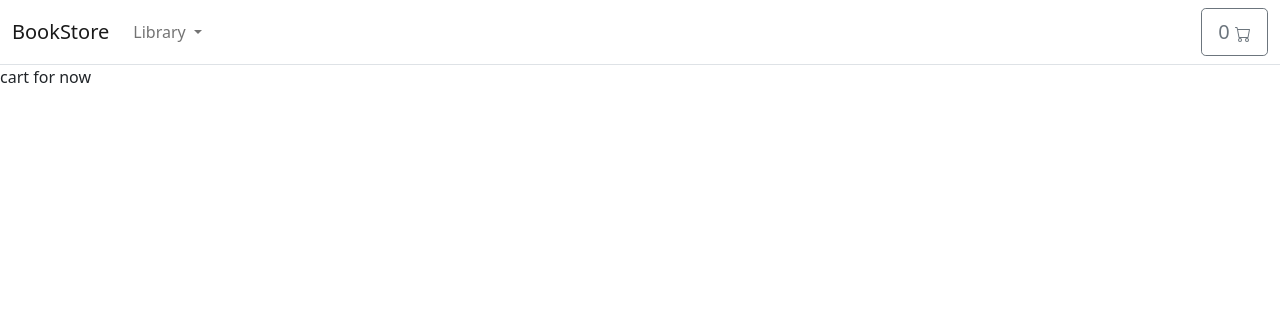
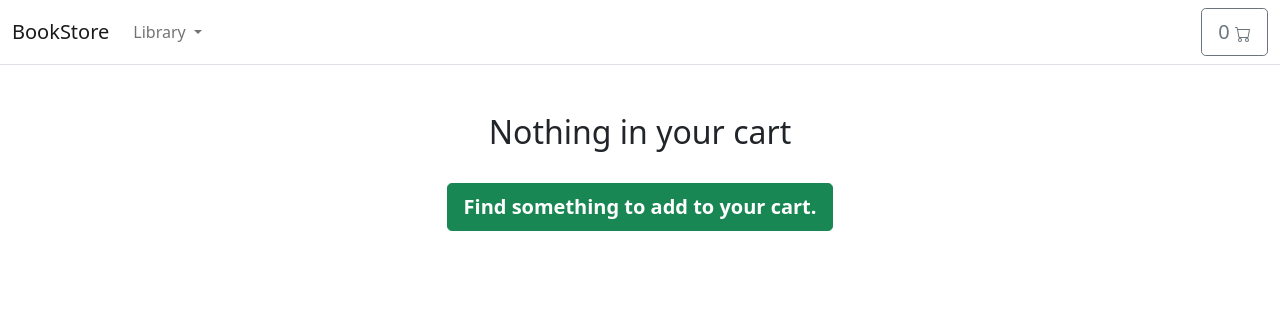
Before and after one commit to chrisdotgrubb/djangoEcommerce, a Django app: page /cart/ in a window 1280 px wide. Shown: the top 325 px of the page. Run offline with Django 4.2, Linux system fonts and the light colour scheme; data that the repository does not hold is empty; some libraries are stand-ins or nearby versions.

Commit message:
Working on cart functionality. Made cart iterable.
Still need to get total of all products, and finish layout of cart.
Add ability to change quantity or delete items from cart.

```diff
--- a/cart/cart.py
+++ b/cart/cart.py
@@ -1,3 +1,5 @@
+from decimal import Decimal
+
 from store.models import Product
 
 
@@ -30,3 +32,17 @@ class Cart:
 
 	def __len__(self):
 		return sum(item['qty'] for item in self.cart.values())
+
+	def __iter__(self):
+		product_ids = self.cart.keys()
+		products = Product.products.filter(id__in=product_ids)
+		cart = self.cart.copy()
+
+		for product in products:
+			cart[str(product.id)]['product'] = product
+			cart[str(product.id)]['price'] = product.price
+
+		for item in cart.values():
+			item['price'] = Decimal(item['price'])
+			item['total_price'] = item['price'] * item['qty']
+			yield item
--- a/cart/urls.py
+++ b/cart/urls.py
@@ -6,5 +6,6 @@ app_name = 'cart'
 urlpatterns = [
 	path('', views.cart_view, name='cart'),
 	path('add/<int:product_id>/', views.cart_add, name='add'),
-	path('update/total/', views.update_cart_number, name='update_total'),
+	path('update/total/', views.cart_update_number, name='update_total'),
+	path('update/details/', views.cart_update_details, name='update_details'),
 ]
--- a/cart/views.py
+++ b/cart/views.py
@@ -7,7 +7,11 @@ from store.models import Product
 
 
 def cart_view(request):
-	return TemplateResponse(request, 'store/cart/cart.html')
+	cart = Cart(request)
+	context = {
+		'cart': cart,
+	}
+	return TemplateResponse(request, 'store/cart/cart.html', context)
 
 
 def cart_add(request, product_id):
@@ -21,11 +25,23 @@ def cart_add(request, product_id):
 		'form': QuantityForm,
 	}
 
-	response = TemplateResponse(request, 'store/cart/_cart_form.html', context)
+	response = TemplateResponse(request, 'store/cart/_form.html', context)
 	trigger_client_event(response, 'cartUpdatedEvent', {}, )
 
 	return response
 
 
-def update_cart_number(request):
-	return TemplateResponse(request, 'store/cart/_cart_total.html')
+def cart_remove(request):
+	pass
+
+
+def cart_update_number(request):
+	return TemplateResponse(request, 'store/cart/_total.html')
+
+
+def cart_update_details(request):
+	return TemplateResponse(request, 'store/cart/_details.html')
+
+
+def cart_update_footer(request):
+	return TemplateResponse(request, 'store/cart/_footer.html')
--- a/templates/navbar.html
+++ b/templates/navbar.html
@@ -24,7 +24,7 @@
 
 				<a type="button" role="button" href="{% url 'cart:cart' %}" class="btn btn-lg btn-outline-secondary">
 					<div id="cart-total" class="d-inline-flex" hx-trigger="load delay:1s, cartUpdatedEvent from:body" hx-get="{% url 'cart:update_total' %}">
-						{% include 'store/cart/_cart_total.html' %}
+						{% include 'store/cart/_total.html' %}
 					</div>
 					<svg xmlns="http://www.w3.org/2000/svg" width="16" height="16" fill="currentColor" class="bi bi-cart" viewBox="0 0 16 16">
 						<path d="M0 1.5A.5.5 0 0 1 .5 1H2a.5.5 0 0 1 .485.379L2.89 3H14.5a.5.5 0 0 1 .491.592l-1.5 8A.5.5 0 0 1 13 12H4a.5.5 0 0 1-.491-.408L2.01 3.607 1.61 2H.5a.5.5 0 0 1-.5-.5zM3.102 4l1.313 7h8.17l1.313-7H3.102zM5 12a2 2 0 1 0 0 4 2 2 0 0 0 0-4zm7 0a2 2 0 1 0 0 4 2 2 0 0 0 0-4zm-7 1a1 1 0 1 1 0 2 1 1 0 0 1 0-2zm7 0a1 1 0 1 1 0 2 1 1 0 0 1 0-2z"/>
--- /dev/null
+++ b/templates/store/cart/_details.html
@@ -0,0 +1,17 @@
+<div class="col-12 text-center">
+	{% if cart|length == 0 %}
+		<h1 class="h2">Nothing in your cart</h1>
+	<br>
+	<div class="col-12 text-center">
+		<a href="{% url 'store:products_all' %}" class="btn btn-lg btn-success fw-bold" type="button" role="button">
+			Find something to add to your cart.
+		</a>
+	</div>
+	{% else %}
+	<h1 class="h2">Your Cart</h1>
+	<h1 class="h6">${{ cart.get_total_price }}</h1>
+	<div class="col-12 text-center">
+		<a href="." class="btn btn-lg btn-success fw-bold" type="button" role="button">Checkout</a>
+	</div>
+	{% endif %}
+</div>
--- a/templates/store/cart/cart.html
+++ b/templates/store/cart/cart.html
@@ -4,5 +4,45 @@
 {% block title %}Shopping Cart{% endblock title %}
 
 {% block content %}
-	cart for now
+	<main class="pt-5">
+		<div class="container">
+			<div class="row" id="cart-header" hx-get="{% url 'cart:update_details' %}" hx-trigger="load delay:1s, cartUpdatedEvent from:body">
+				{% include "store/cart/_details.html" %}
+			</div>
+			<br>
+			<div class="row g-3">
+				{% if cart|length > 0 %}
+				<div class="col-12">
+					{% for item in cart %}
+					{% with product=item.product %}
+					<div id="product={{ product.id }}" class="card mb-3 border-0 product-item" data-index="{{ product.id }}"></div>
+					<div class="row g-0">
+						<div class="col-md-10 ps-md-3">
+							<div class="card-body p-1">
+								<a class="text-decoration-none text-reset" href="{{ product.get_absolute_url }}">
+									<p class="card-text pb-3">
+										{{ product.title }}
+										{{ item.price }} X
+										{{ item.qty }} =
+										{{ item.total_price }}
+									</p>
+								</a>
+								<button hx-delete="{{ product.remove_from_cart_url }}" id="delete-button-{{ product.id }}"
+										hx-headers='{"X-CSRFToken": "{% csrf_token %}"}'
+										hx-target="#product-{{ product.id }}" hx-swap="outerHTML">Delete
+								</button>
+							</div>
+						</div>
+					</div>
+				</div>
+				{% endwith %}
+			{% endfor %}
+			</div>
+					{% endif %}
+		</div>
+		<br>
+{#	<div class="row" id="cart-footer" hx-get="{% url 'cart:update_footer' %}" hx-trigger="load delay:1s, cartUpdatedEvent from:body">#}
+{#		{% include 'store/cart/_footer.html' %}#}
+{#	</div>#}
+	</main>
 {% endblock content %}
--- a/templates/store/product_detail.html
+++ b/templates/store/product_detail.html
@@ -22,7 +22,7 @@
 							</div>
 						</div>
 						<div class="col">
-							{% include 'store/cart/_cart_form.html' %}
+							{% include 'store/cart/_form.html' %}
 						</div>
 					</div>
 				</div>
```
Also changed, not shown: templates/store/cart/_footer.html (added), templates/store/cart/_form.html (renamed from templates/store/cart/_cart_form.html), templates/store/cart/_total.html (renamed from templates/store/cart/_cart_total.html).
